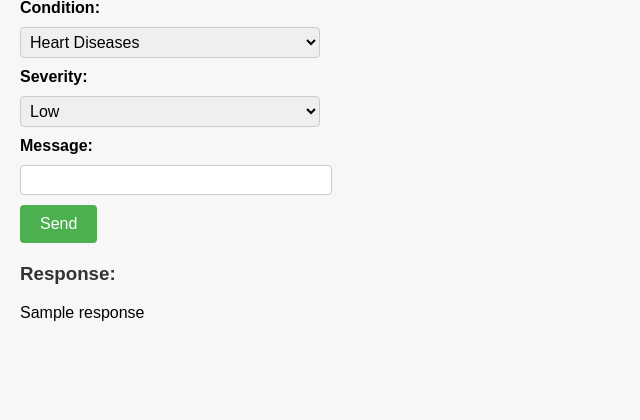
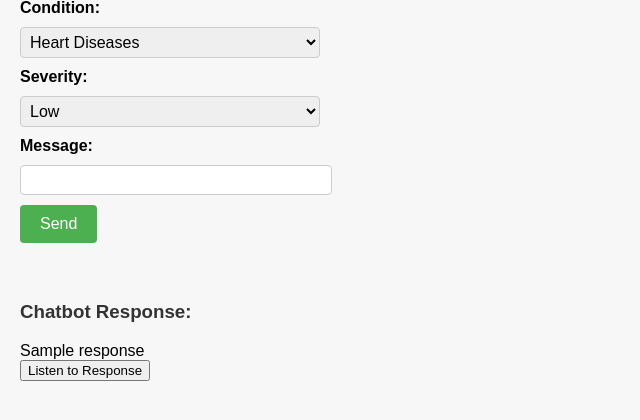
Before and after one commit to raunit002/Chatbot, a Flask app: template templates/index.html in a window 1280 px wide. Shown: the part 101-521 px from the top of the page, without its empty margins (0-640 px from the left). Run offline with Flask 3, Linux system fonts and the light colour scheme; the template is opened without the code that fills it: most values are stand-ins (such as "Sample title", 1, 10 or a date in 2020).

Commit message:
Update index and audio added

```diff
--- a/templates/index.html
+++ b/templates/index.html
@@ -76,10 +76,18 @@
         <br>
         <input type="submit" value="Send">
     </form>
+    <br>
 
-    {% if response %}
-        <h3>Response:</h3>
-        <p>{{ response }}</p>
-    {% endif %}
+    <h3>Chatbot Response:</h3>
+    <div id="response">{{ response }}</div>
+    <button onclick="speak()">Listen to Response</button>
+    <script>
+        function speak() {
+            var responseText = document.getElementById("response").textContent;
+            var utterance = new SpeechSynthesisUtterance(responseText);
+            window.speechSynthesis.speak(utterance);
+        }
+    </script>
+
 </body>
 </html>
```
